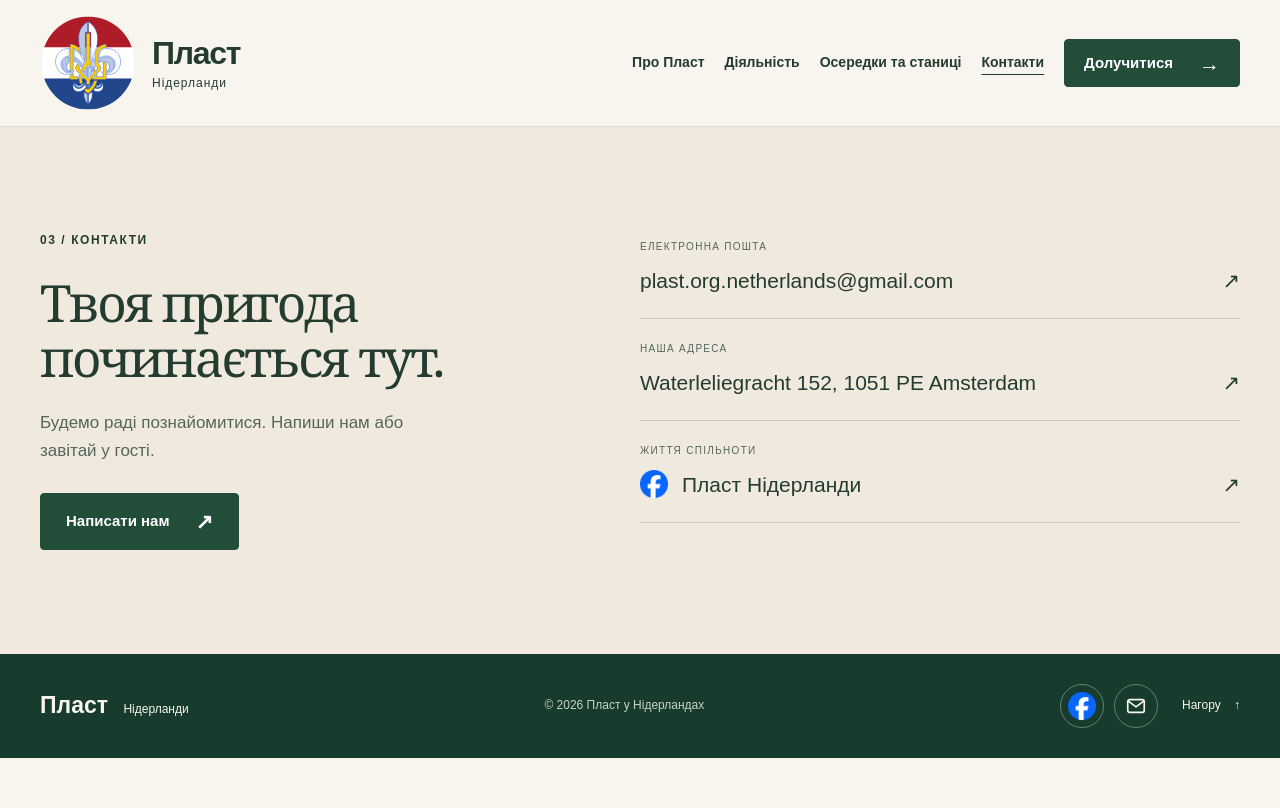
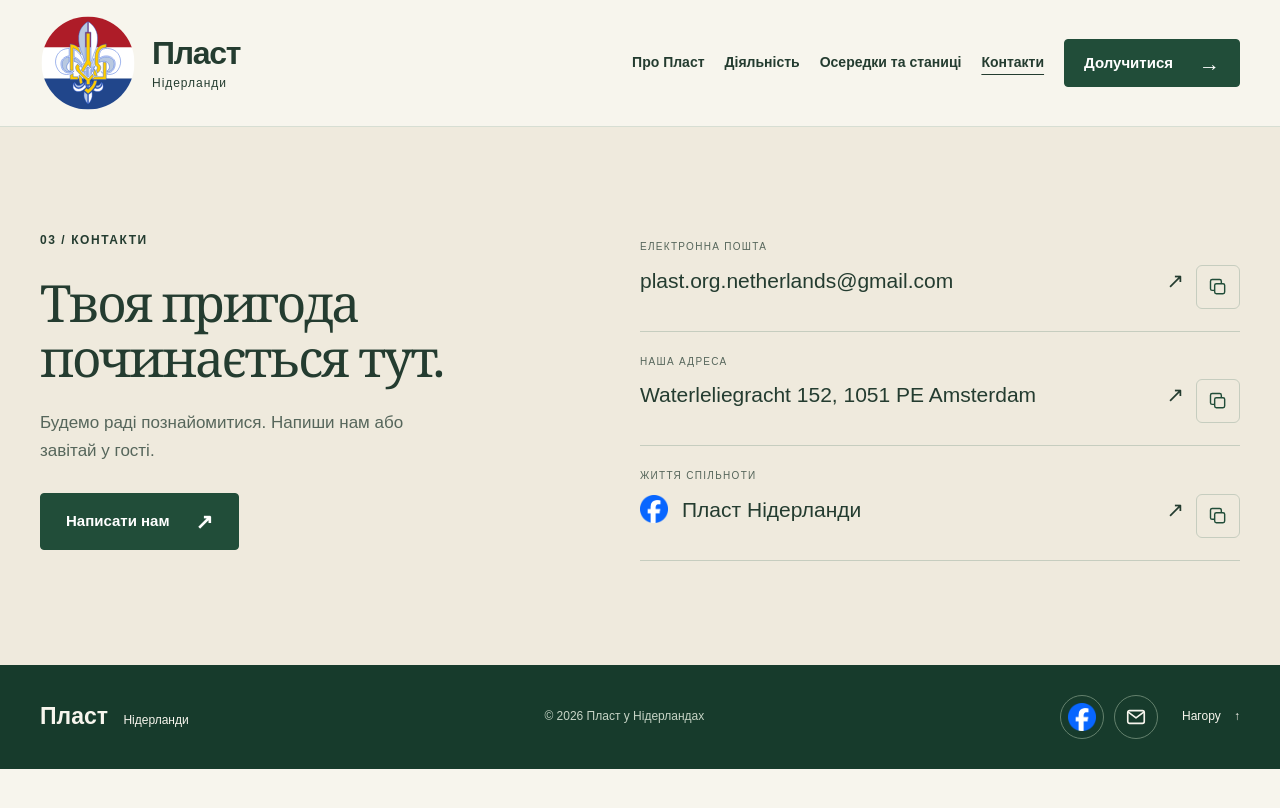
Before and after one commit to plast-nl/landing, a Jekyll site: the page built from contacts.html, in a window 1280 px wide. Shown: the top 808 px of the page. Built offline with Jekyll 4.4.1, drawn with Linux system fonts in a browser that asks for light colours.

Commit message:
Додати копіювання контактів і виправити тему листа

```diff
--- a/_includes/contact.html
+++ b/_includes/contact.html
@@ -13,7 +13,9 @@
         <span class="contact-label">Електронна пошта</span>
         <div class="contact-value">
           <a href="mailto:{{ c.email-address }}">{{ c.email-address }} <span aria-hidden="true">↗</span></a>
+          {% include copy-button.html value=c.email-address label='Скопіювати електронну пошту' %}
         </div>
+        <span class="copy-status" role="status" aria-live="polite"></span>
       </div>
       {% endif %}
       {% if c.address %}
@@ -21,7 +23,9 @@
         <span class="contact-label">Наша адреса</span>
         <div class="contact-value">
           <a href="https://www.google.com/maps/search/?api=1&query={{ c.address | url_encode }}" target="_blank" rel="noopener">{{ c.address }} <span aria-hidden="true">↗</span></a>
+          {% include copy-button.html value=c.address label='Скопіювати адресу' %}
         </div>
+        <span class="copy-status" role="status" aria-live="polite"></span>
       </div>
       {% endif %}
       {% if c.facebook %}
@@ -32,7 +36,9 @@
             <span class="social-link-label">{% include social-icon.html name='facebook' %} Пласт Нідерланди</span>
             <span aria-hidden="true">↗</span>
           </a>
+          {% include copy-button.html value=c.facebook label='Скопіювати посилання на Facebook' %}
         </div>
+        <span class="copy-status" role="status" aria-live="polite"></span>
       </div>
       {% endif %}
     </address>
--- /dev/null
+++ b/_includes/copy-button.html
@@ -0,0 +1,9 @@
+<button class="copy-button" type="button" data-copy="{{ include.value | escape }}" aria-label="{{ include.label | escape }}" title="{{ include.label | escape }}" hidden>
+  <svg class="copy-symbol" width="20" height="20" viewBox="0 0 24 24" fill="none" stroke="currentColor" stroke-width="1.7" aria-hidden="true" focusable="false">
+    <rect x="8" y="8" width="12" height="12" rx="2"/>
+    <path d="M16 8V5a2 2 0 0 0-2-2H5a2 2 0 0 0-2 2v9a2 2 0 0 0 2 2h3"/>
+  </svg>
+  <svg class="copy-check" width="20" height="20" viewBox="0 0 24 24" fill="none" stroke="currentColor" stroke-width="2" aria-hidden="true" focusable="false">
+    <path d="m5 12 4 4L19 6" stroke-linecap="round" stroke-linejoin="round"/>
+  </svg>
+</button>
--- a/assets/css/home.css
+++ b/assets/css/home.css
@@ -643,7 +643,44 @@
     gap:0;
   }}.about h1,.contact-copy h1{
   font-size:clamp(36px,4vw,54px);
-}/* Copy controls keep contact links readable at phone widths. *//* Province map and an equivalent keyboard-friendly city directory. */.groups-grid{
+}/* Copy controls keep contact links readable at phone widths. */.contact-value{
+  display:flex;
+  align-items:flex-start;
+  gap:12px;
+}.contact-value>a{
+  flex:1;
+  min-width:0;
+}.copy-button{
+  display:inline-flex;
+  align-items:center;
+  justify-content:center;
+  flex-shrink:0;
+  width:44px;
+  height:44px;
+  padding:0;
+  border:1px solid #c6cdbf;
+  border-radius:6px;
+  color:var(--green);
+  background:transparent;
+  cursor:pointer;
+}.copy-button[hidden]{
+  display:none;
+}.copy-button:hover,.copy-button.is-copied{
+  background:#e0e7d8;
+  border-color:var(--green);
+}.copy-button:disabled{
+  cursor:wait;
+}.copy-button .copy-check,.copy-button.is-copied .copy-symbol{
+  display:none;
+}.copy-button.is-copied .copy-check{
+  display:block;
+}.copy-status{
+  display:block;
+  font-size:12px;
+  color:var(--green);
+}.copy-status:not(:empty){
+  margin-top:8px;
+}/* Province map and an equivalent keyboard-friendly city directory. */.groups-grid{
   grid-template-columns:repeat(2,minmax(0,1fr));
 }.group-entry:target{
   background:#edf0e5;
--- a/assets/js/home.js
+++ b/assets/js/home.js
@@ -20,3 +20,55 @@ if (toggle && navigation) {
   window.matchMedia('(min-width: 992px)').addEventListener('change', closeMenu);
   document.documentElement.classList.add('js-ready');
 }
+
+// Copy plain contact details without opening email or maps.
+async function copyContactText(text) {
+  if (navigator.clipboard?.writeText) {
+    try {
+      await navigator.clipboard.writeText(text);
+      return;
+    } catch {
+      // Fall back for browsers or contexts that deny Clipboard API access.
+    }
+  }
+  const field = document.createElement('textarea');
+  const previousFocus = document.activeElement;
+  field.value = text;
+  field.readOnly = true;
+  field.style.cssText = 'position:fixed;top:0;left:0;opacity:0;font-size:16px;';
+  document.body.appendChild(field);
+  try {
+    field.focus({ preventScroll: true });
+    field.select();
+    field.setSelectionRange(0, text.length);
+    if (!document.execCommand('copy')) throw new Error('Copy failed');
+  } finally {
+    field.remove();
+    previousFocus?.focus({ preventScroll: true });
+  }
+}
+
+document.querySelectorAll('[data-copy]').forEach(button => {
+  const status = button.closest('.contact-row').querySelector('.copy-status');
+  let resetTimer;
+  button.hidden = false;
+  button.addEventListener('click', async () => {
+    clearTimeout(resetTimer);
+    button.disabled = true;
+    button.classList.remove('is-copied');
+    status.textContent = '';
+    try {
+      await copyContactText(button.dataset.copy);
+      button.classList.add('is-copied');
+      status.textContent = 'Скопійовано';
+    } catch {
+      status.textContent = 'Не вдалося скопіювати. Виділіть і скопіюйте текст вручну.';
+    } finally {
+      button.disabled = false;
+    }
+    resetTimer = setTimeout(() => {
+      button.classList.remove('is-copied');
+      status.textContent = '';
+    }, 4000);
+  });
+});
```
